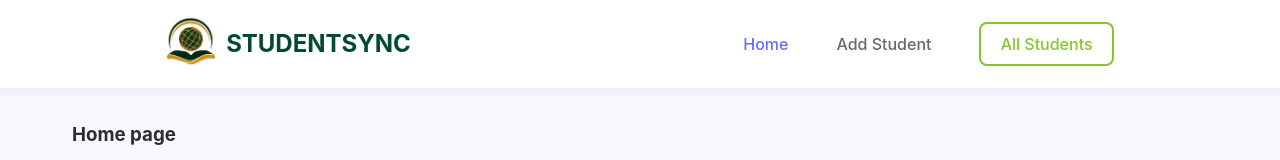
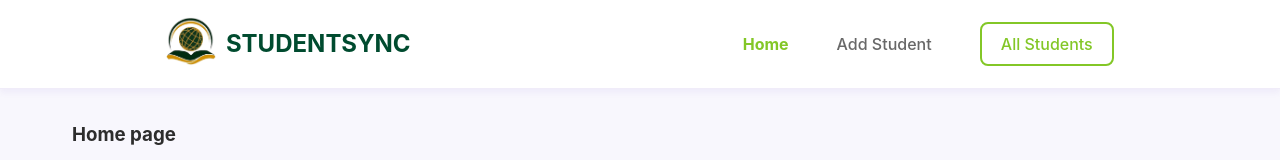
Before and after one commit to RP-Tumba/studentsync-frontend-emerald, a React (Vite) app: page / in a window 1280 px wide. Shown: the top 160 px of the page. Built offline with nearby package versions, Linux system fonts and the light colour scheme.

Commit message:
feat: implement active class

```diff
--- a/src/index.css
+++ b/src/index.css
@@ -129,3 +129,8 @@ font-weight: 700;
   padding: 0 1.5em;
 }
 }
+
+.active{
+   color: #83C727;
+   font-weight: 700;
+}
```
